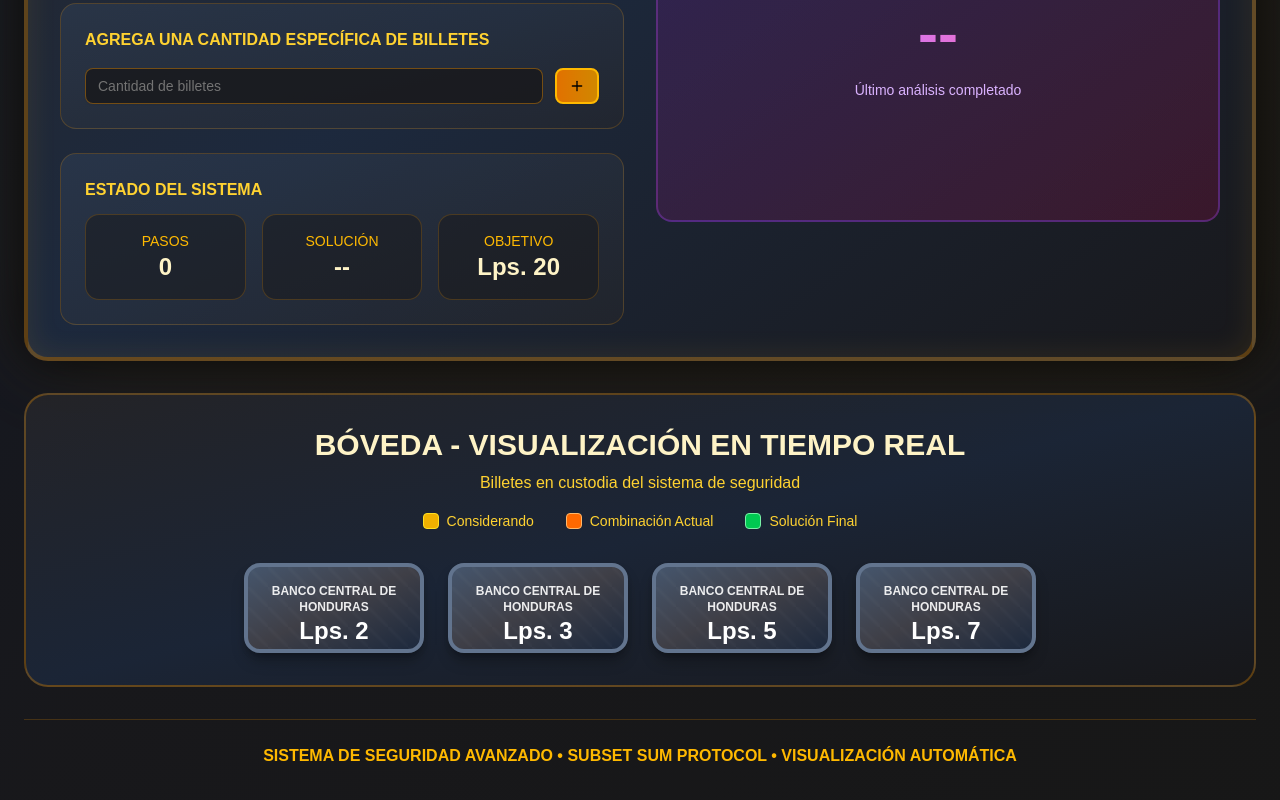
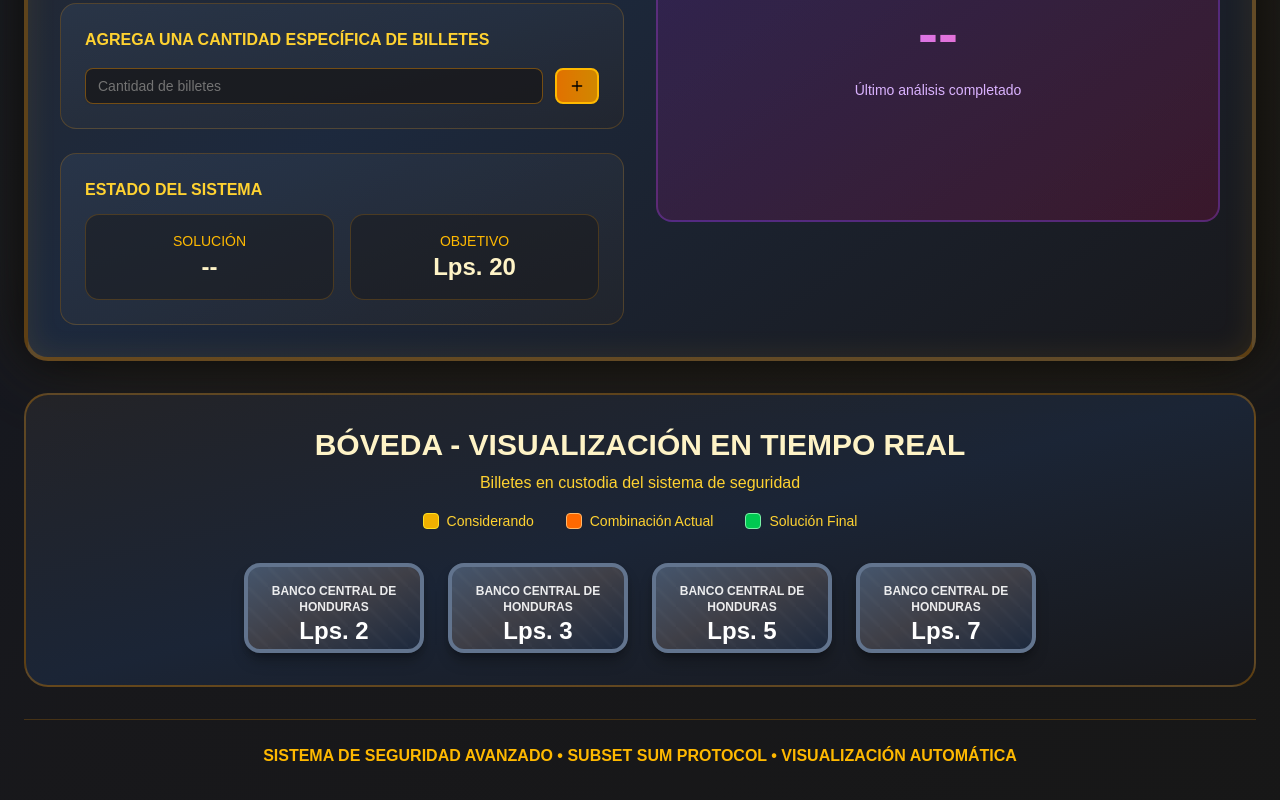
Before and after one commit to dan29reyes/analisis_algm, a Next.js app: page /SubsetSum in a window 1280 px wide. Shown: the part 1015-1815 px from the top of the page. Built offline with nearby package versions, Linux system fonts and the light colour scheme.

Commit message:
Cambio ui

```diff
--- a/src/pages/SubsetSum.js
+++ b/src/pages/SubsetSum.js
@@ -207,7 +207,7 @@
           });
         } else {
           setSolutionFound(false);
-          setMessage(`Acceso denegado. No existe combinación para Lps. ${targetSum}. Pasos: ${response.total_steps}`);
+          setMessage(`Acceso denegado. No existe combinación para Lps. ${targetSum}`);
         }
 
         setSubsetSumInfo(formattedInfo);
@@ -438,11 +438,7 @@
                 {/* ESTADO ACTUAL  */}
                 <div className="bg-gradient-to-br from-slate-700/50 to-zinc-800/50 rounded-2xl p-6 border border-amber-500/20">
                   <label className="text-amber-300 font-semibold mb-3 block">ESTADO DEL SISTEMA</label>
-                  <div className="grid grid-cols-3 gap-4 text-center">
-                    <div className="bg-zinc-900/50 rounded-xl p-4 border border-amber-500/20">
-                      <div className="text-amber-400 text-sm">PASOS</div>
-                      <div className="text-2xl font-bold text-amber-100">{stepCount}</div>
-                    </div>
+                  <div className="grid grid-cols-2 gap-4 text-center">
                     <div className="bg-zinc-900/50 rounded-xl p-4 border border-amber-500/20">
                       <div className="text-amber-400 text-sm">SOLUCIÓN</div>
                       <div className="text-2xl font-bold text-amber-100">
@@ -564,16 +560,6 @@
           <div className="text-center mb-8">
             <h3 className="text-3xl font-bold text-amber-100 mb-2">BÓVEDA - VISUALIZACIÓN EN TIEMPO REAL</h3>
             <p className="text-amber-300">Billetes en custodia del sistema de seguridad</p>
-            {isVisualizing && currentStepIndex >= 0 && (
-              <p className="text-purple-300 font-bold mt-2">
-                🎬 Paso {currentStepIndex + 1} de {backtrackingSteps.length} - Acción: {currentAction.toUpperCase()} | Objetivo restante: Lps. {currentTarget}
-              </p>
-            )}
-            {!isVisualizing && backtrackingSteps.length > 0 && (
-              <p className="text-green-300 font-bold mt-2">
-                ✅ Visualización completada - {backtrackingSteps.length} pasos procesados
-              </p>
-            )}
             <div className="flex justify-center gap-8 mt-4 text-sm">
               <div className="flex items-center gap-2">
                 <div className="w-4 h-4 bg-yellow-500 rounded border border-yellow-300"></div>
```
